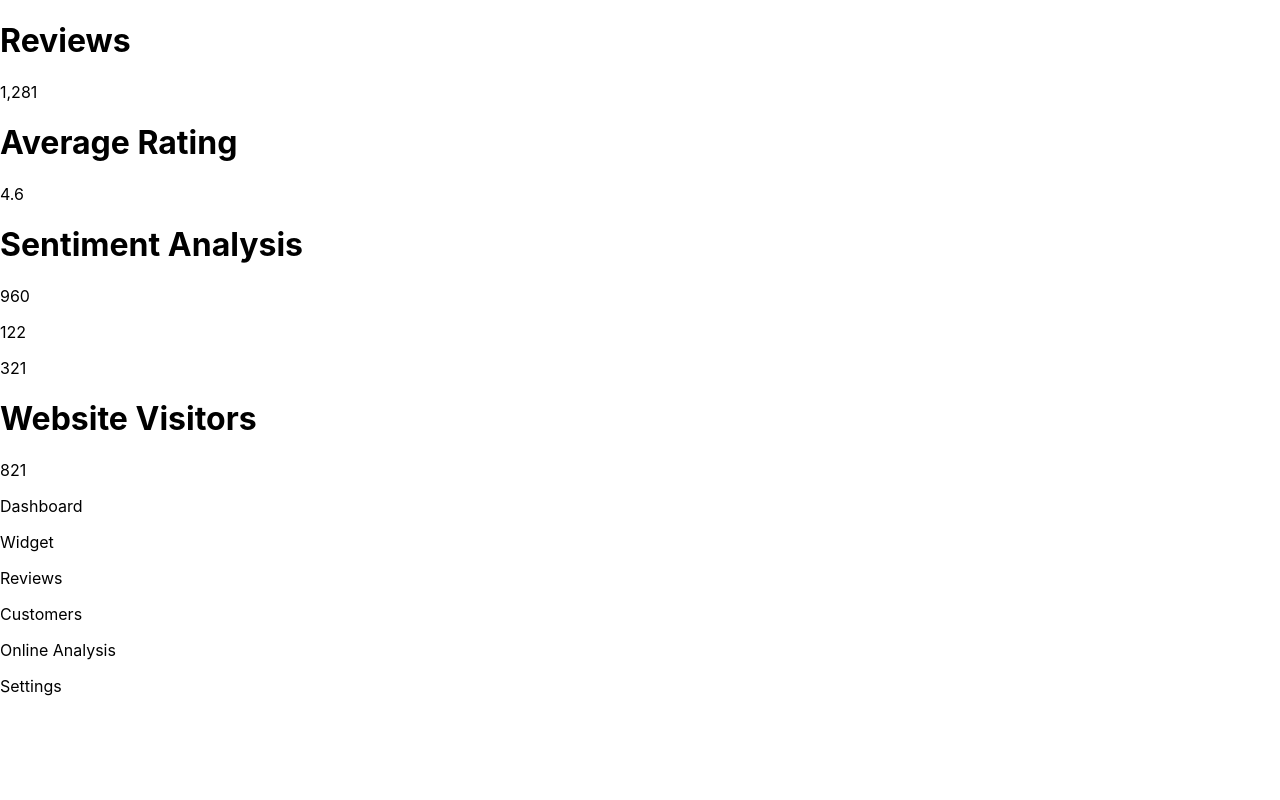
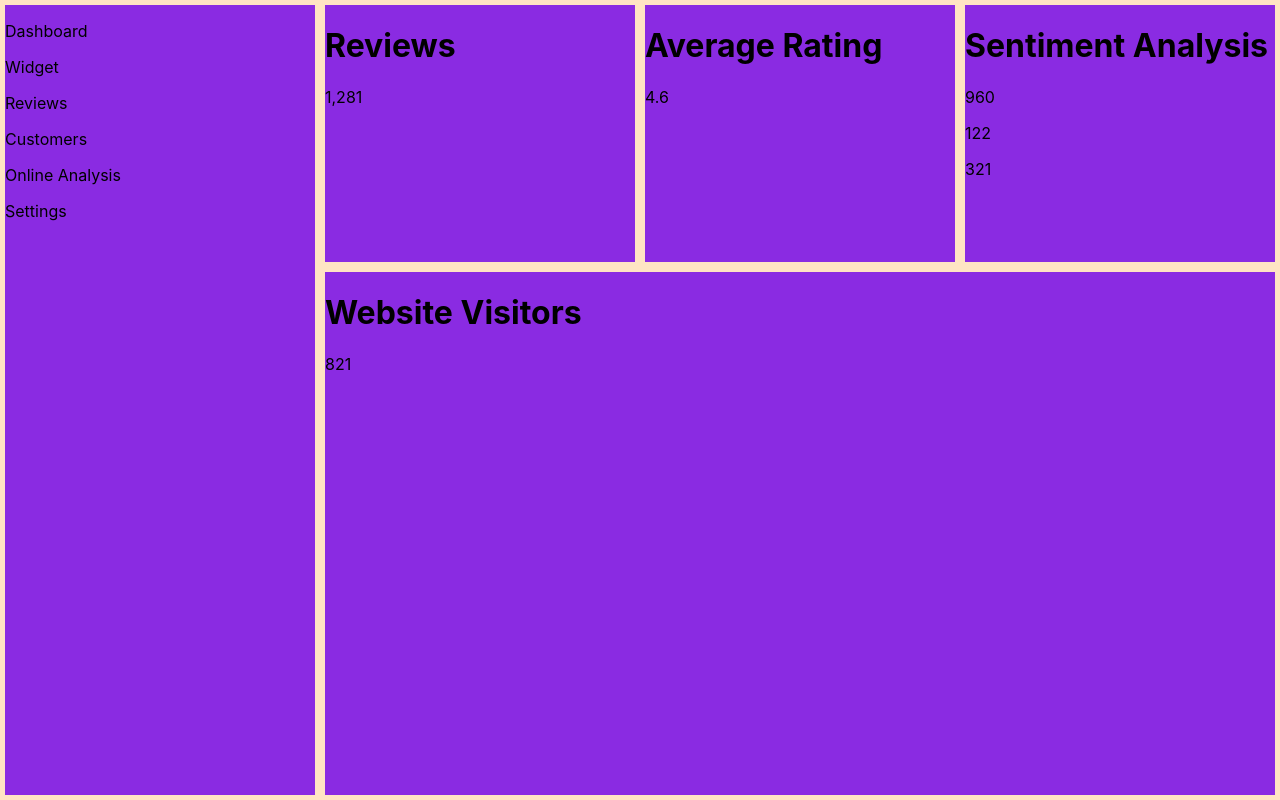
Before and after one commit to mellisporter/react-dashboard, a React (Create React App) app: page / in a window 1280 px wide. Built offline with nearby package versions, Linux system fonts and the light colour scheme.

Commit message:
flex grid created

```diff
--- a/src/App.css
+++ b/src/App.css
@@ -1,38 +1,40 @@
-.App {
-  text-align: center;
+/* setting up a flex grid template to define columns and rows  */
+
+.dashboard {
+  display: grid;
+  grid-template-columns: 1fr 1fr 1fr 1fr;
+  grid-template-rows: 1fr 1fr 1fr;
+  height: 100vh;
+  background-color: bisque;
+
 }
 
-.App-logo {
-  height: 40vmin;
-  pointer-events: none;
+.sidebar {
+  grid-column: 1/1;
+  grid-row: 1/4;
 }
 
-@media (prefers-reduced-motion: no-preference) {
-  .App-logo {
-    animation: App-logo-spin infinite 20s linear;
-  }
+.reviews {
+  grid-column: 2/2;
+  grid-row: 1/1;
 }
 
-.App-header {
-  background-color: #282c34;
-  min-height: 100vh;
-  display: flex;
-  flex-direction: column;
-  align-items: center;
-  justify-content: center;
-  font-size: calc(10px + 2vmin);
-  color: white;
+.rating {
+  grid-column: 3/3;
+  grid-row: 1/1;
 }
 
-.App-link {
-  color: #61dafb;
+.analysis {
+  grid-column: 4/5;
+  grid-row: 1/1;
 }
 
-@keyframes App-logo-spin {
-  from {
-    transform: rotate(0deg);
-  }
-  to {
-    transform: rotate(360deg);
-  }
+.visitors {
+  grid-column: 2/5;
+  grid-row: 2/4;
 }
+
+.sidebar, .reviews, .rating, .analysis, .visitors {
+  background-color: blueviolet;
+  margin: 5px;
+}
--- a/src/components/Analysis.js
+++ b/src/components/Analysis.js
@@ -1,6 +1,6 @@
 function Analysis() {
     return(
-        <div>
+        <div class="analysis">
             <h1>Sentiment Analysis</h1>
         <p>960</p>
         <p>122</p>
--- a/src/components/Dashboard.js
+++ b/src/components/Dashboard.js
@@ -6,7 +6,7 @@ import Sidebar from "./Sidebar";
 
 function Dashboard() {
     return(
-        <div>
+        <div className="dashboard">
             <Reviews/>
             <Rating/>
             <Analysis/>
--- a/src/components/Rating.js
+++ b/src/components/Rating.js
@@ -1,6 +1,6 @@
 function Rating() {
     return(
-        <div>
+        <div className="rating">
             <h1>Average Rating</h1>
             <p>4.6</p>
         </div>
--- a/src/components/Reviews.js
+++ b/src/components/Reviews.js
@@ -1,6 +1,6 @@
 function Reviews() {
     return(
-        <div>
+        <div className="reviews">
              <h1>Reviews</h1>
         <p>1,281</p>
         </div>
--- a/src/components/Sidebar.js
+++ b/src/components/Sidebar.js
@@ -1,6 +1,6 @@
 function Sidebar() {
     return(
-        <div>
+        <div className="sidebar">
             <p>Dashboard</p>
             <p>Widget</p>
             <p>Reviews</p>
--- a/src/components/Visitors.js
+++ b/src/components/Visitors.js
@@ -1,6 +1,6 @@
 function Visitors() {
     return(
-        <div>
+        <div className="visitors">
              <h1>Website Visitors</h1>
              <p>821</p>
              <div className="graph"></div>
```
